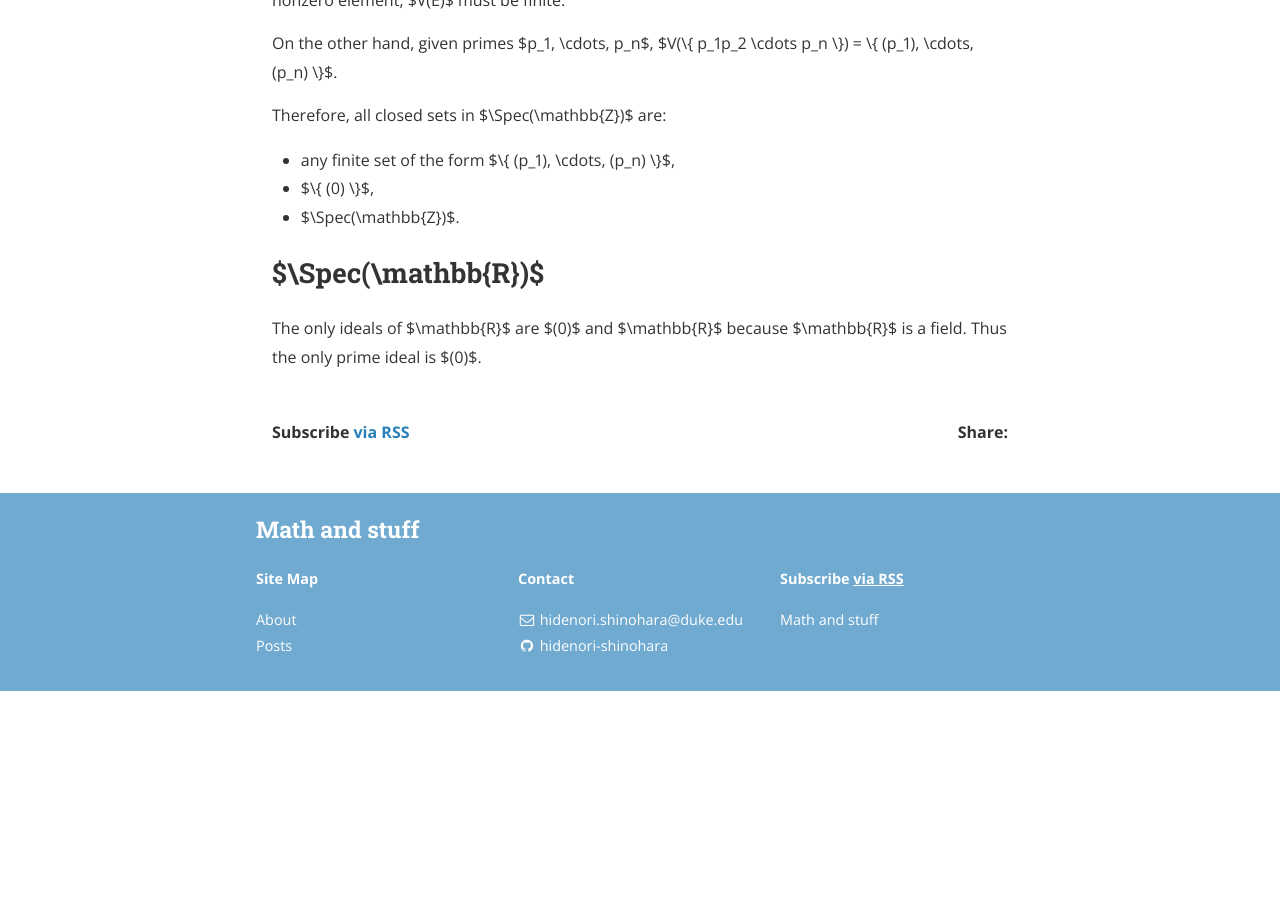
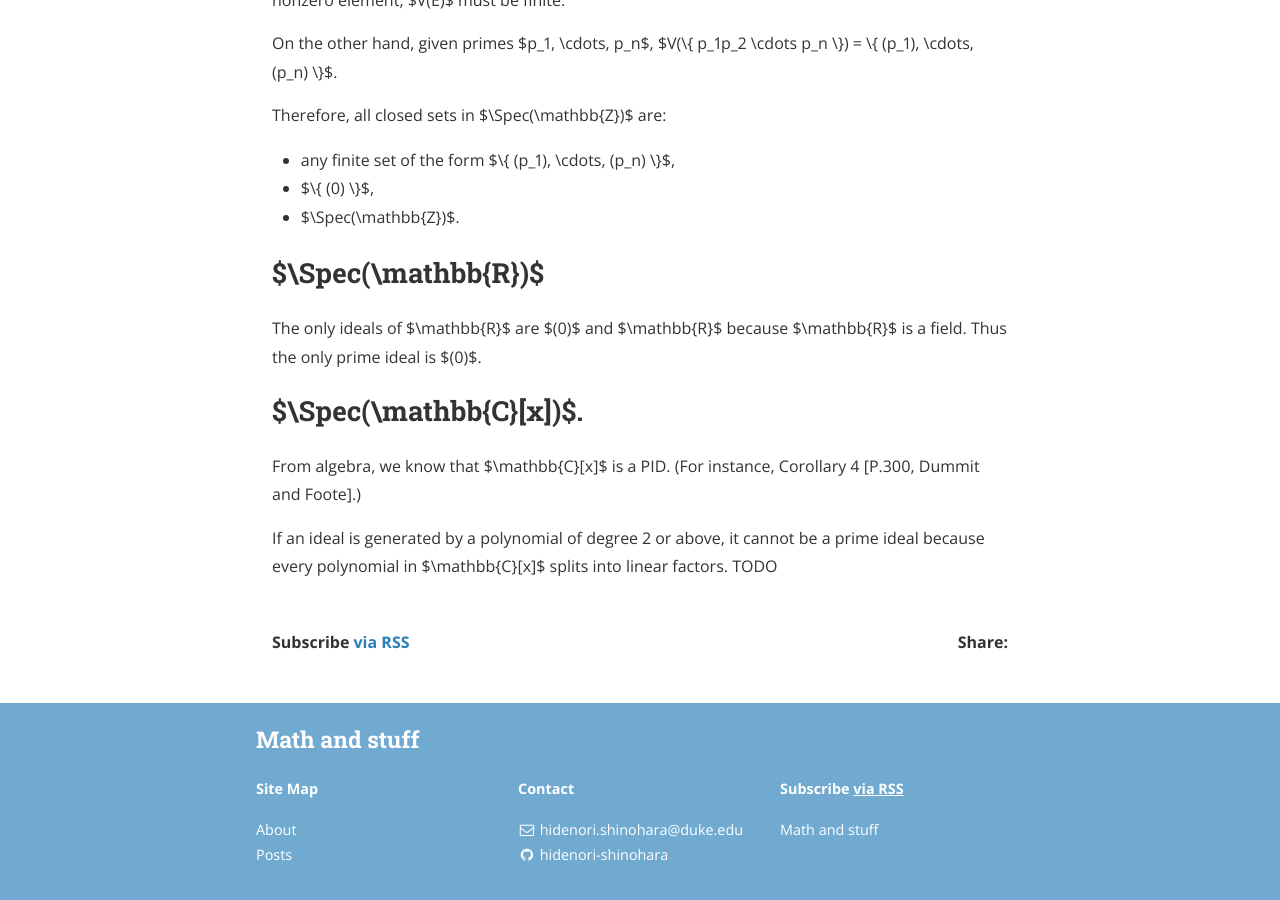
Before and after one commit to hidenori-shinohara/hidenori-shinohara.github.io, a Jekyll site: the page built from _posts/atiyah/chapter1/2019-11-28-pictures-prime-spectrum-ex-1-16.md, in a window 1280 px wide and 900 px high, scrolled down 920 px. Built offline with Jekyll 4.4.1, drawn with Linux system fonts in a browser that asks for light colours; nearby versions of some CDN libraries; before the commit the page ends 1611 px from its top, so only the background shows below that.

Commit message:
Start working on the third part of ex 1-16 [Atiyah]

```diff
--- a/_posts/atiyah/chapter1/2019-11-28-pictures-prime-spectrum-ex-1-16.md
+++ b/_posts/atiyah/chapter1/2019-11-28-pictures-prime-spectrum-ex-1-16.md
@@ -38,3 +38,10 @@ Therefore, all closed sets in $\Spec(\mathbb{Z})$ are:
 
 The only ideals of $\mathbb{R}$ are $(0)$ and $\mathbb{R}$ because $\mathbb{R}$ is a field.
 Thus the only prime ideal is $(0)$.
+
+## $\Spec(\mathbb{C}[x])$.
+From algebra, we know that $\mathbb{C}[x]$ is a PID.
+(For instance, Corollary 4 [P.300, Dummit and Foote].)
+
+If an ideal is generated by a polynomial of degree 2 or above, it cannot be a prime ideal because every polynomial in $\mathbb{C}[x]$ splits into linear factors.
+TODO
```
